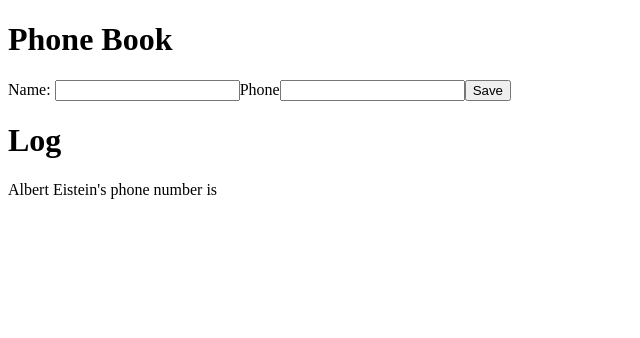
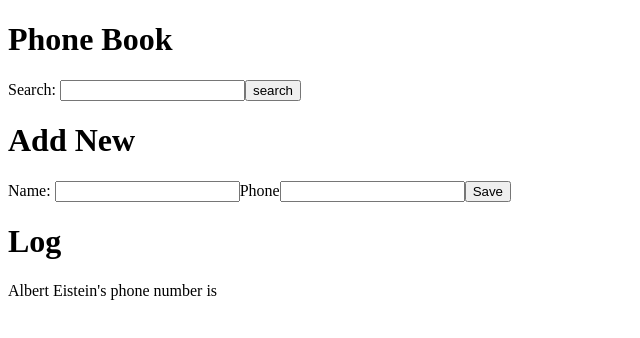
Before and after one commit to awellsbiz/Full-Stack-Review, a React (Vite) app in the folder part2/the-phonebook/: page / in a window 1280 px wide. Shown: the top 338 px of the page, without its empty margins (0-640 px from the left). Built offline with nearby package versions, Linux system fonts and the light colour scheme.

Commit message:
added search feature

```diff
--- a/part2/the-phonebook/src/App.jsx
+++ b/part2/the-phonebook/src/App.jsx
@@ -3,13 +3,16 @@ import { useState } from 'react'
 function App() {
   const [phoneBook, setPhoneBook] = useState([{name: 'Albert Eistein'}])
   const [entry, setEntry] = useState({name: '', phone: ''})
+  const [filter, setFilter] = useState('')
+  const [result, setResult] = useState([])
 
   function handleOnChange(e){
-
-    const { name, value } = e.target;
-    console.log(e.target, 'right here...')
-
-    setEntry(prev => ({...prev, [name]:value}))
+    const { name, value} = e.target;
+    if (name === 'search'){
+      setFilter(value)
+    }else{
+      setEntry({...entry, [name]:value})
+    }
   }
 
   function addEntry(e){
@@ -34,9 +37,31 @@ function App() {
    return phoneBook.some(taco => taco.name === name)
     }
 
+  function handleSearch(e){
+    e.preventDefault()
+    const result = searchPhoneBook(filter)
+    setResult(result)
+  }
+
+  function searchPhoneBook(name){
+    return phoneBook.filter(entry => entry.name === name || entry.phone === name)
+  }
+
+  const searchLog = result.map(person => {
+  console.log(person)
+  return <p key={person}>{person.name}'s number is {person.phone}</p>
+})
+
   return (
     <div>
       <h1>Phone Book</h1>
+      <form onSubmit={handleSearch}>
+        <label htmlFor='search'>Search: </label>
+        <input name='search' value={filter} onChange={handleOnChange}/>
+        <button type='submit'>search</button>
+      </form>
+      {searchLog}
+      <h1>Add New</h1>
       <form onSubmit={addEntry}>
 
         <label htmlFor='name'>Name: </label>
```
